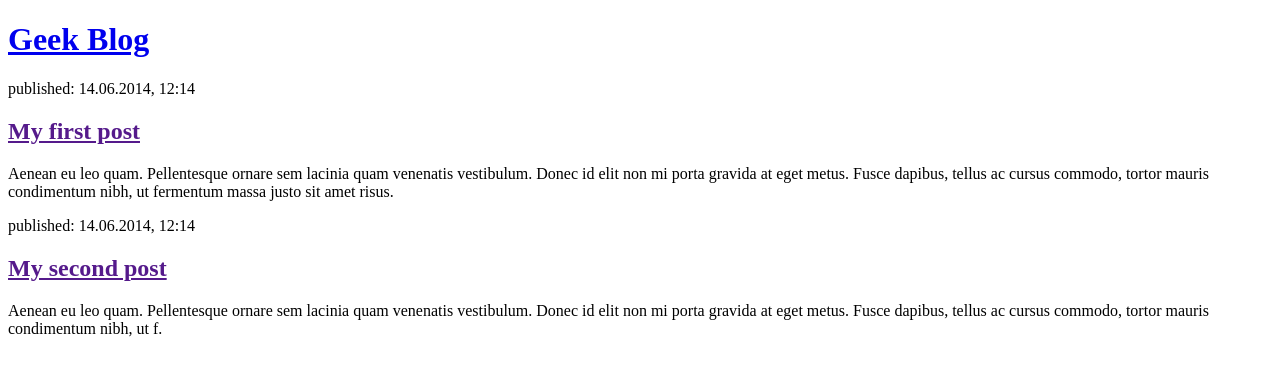
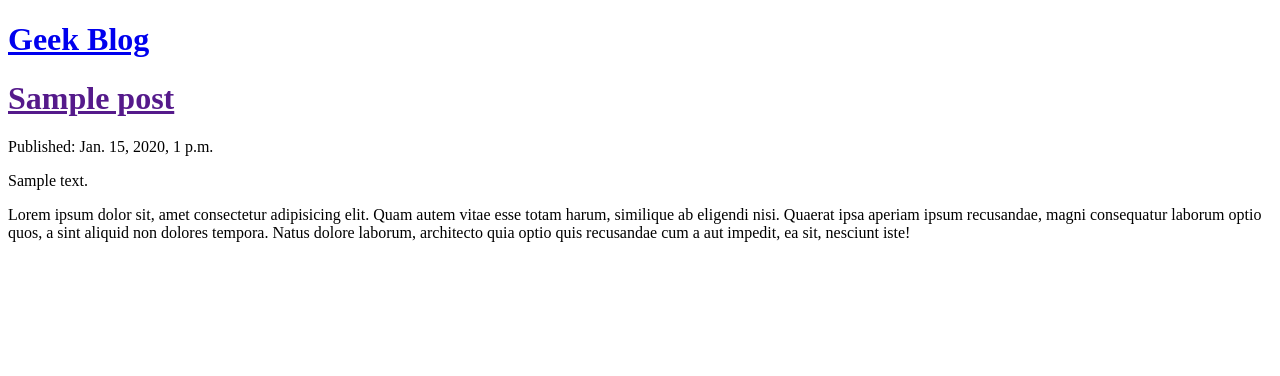
Before and after one commit to kengitahi/geekblog, a Django app: template blog/templates/blog/post_list.html in a window 1280 px wide. Shown: the top 376 px of the page. Run offline with Django 3.2, Linux system fonts and the light colour scheme; the template is opened without the code that fills it: values that come from a table or form of the project are taken from there, others are empty; tables that the repository leaves empty hold one stand-in row (values such as "Sample post").

Commit message:
Modified templates to display posts from database.

```diff
--- a/blog/templates/blog/post_list.html
+++ b/blog/templates/blog/post_list.html
@@ -15,24 +15,22 @@
         </h1>
     </div>
 
+    {% for post in posts %}
     <div>
-        <p>published: 14.06.2014, 12:14</p>
-        <h2>
-            <a href="">My first post</a>
-        </h2>
-        <p>Aenean eu leo quam. Pellentesque ornare sem lacinia quam venenatis vestibulum. Donec id elit non mi porta gravida
-            at eget metus. Fusce dapibus, tellus ac cursus commodo, tortor mauris condimentum nibh, ut fermentum massa justo
-            sit amet risus.</p>
+        <h1>
+            <a href="">{{ post.title }}</a>
+        </h1>
+        <p>
+            Published: {{ post.published_date }}
+        </p>
+        <p>
+            {{ post.text |linebreaksbr }}
+        </p>
+        Lorem ipsum dolor sit, amet consectetur adipisicing elit. Quam autem vitae esse totam harum, similique ab eligendi nisi.
+        Quaerat ipsa aperiam ipsum recusandae, magni consequatur laborum optio quos, a sint aliquid non dolores tempora.
+        Natus dolore laborum, architecto quia optio quis recusandae cum a aut impedit, ea sit, nesciunt iste!
     </div>
-
-    <div>
-        <p>published: 14.06.2014, 12:14</p>
-        <h2>
-            <a href="">My second post</a>
-        </h2>
-        <p>Aenean eu leo quam. Pellentesque ornare sem lacinia quam venenatis vestibulum. Donec id elit non mi porta gravida
-            at eget metus. Fusce dapibus, tellus ac cursus commodo, tortor mauris condimentum nibh, ut f.</p>
-    </div>
+    {% endfor %}
 </body>
 
 </html>
```
Also changed, not shown: blog/views.py (+19 -3 lines).
